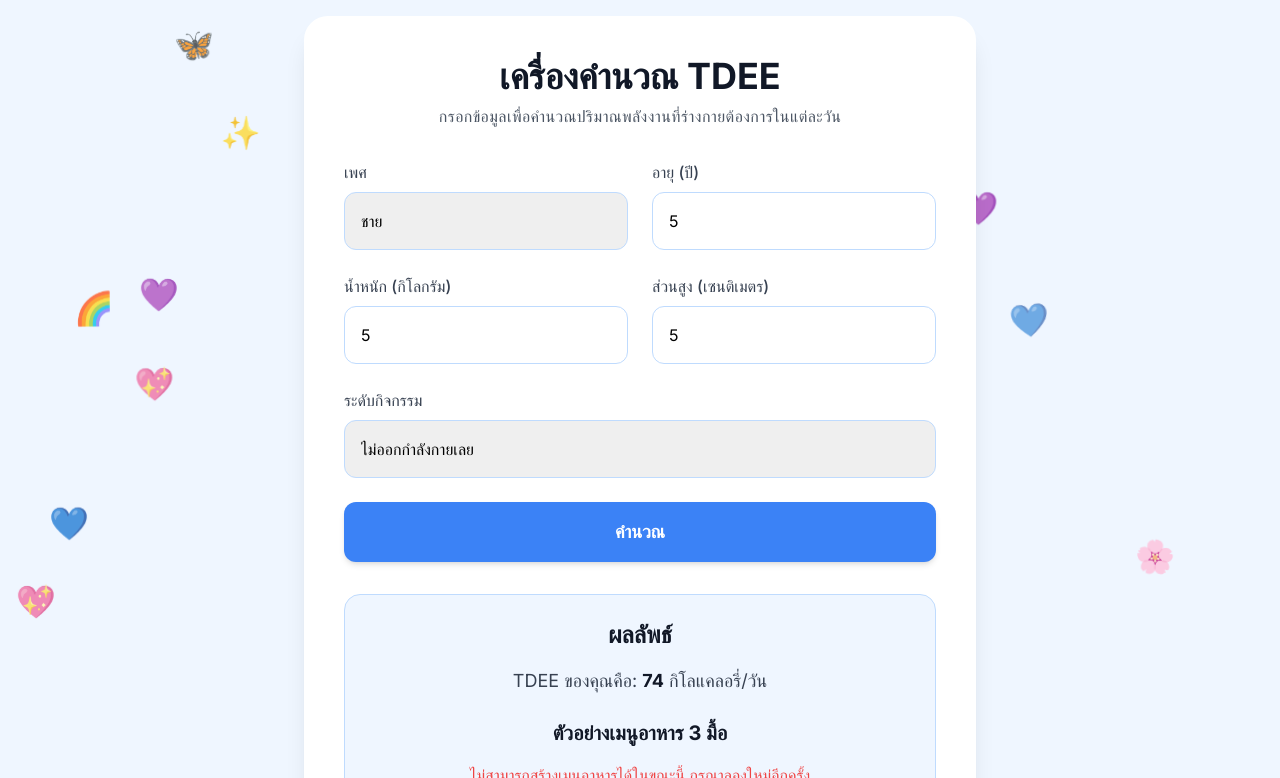
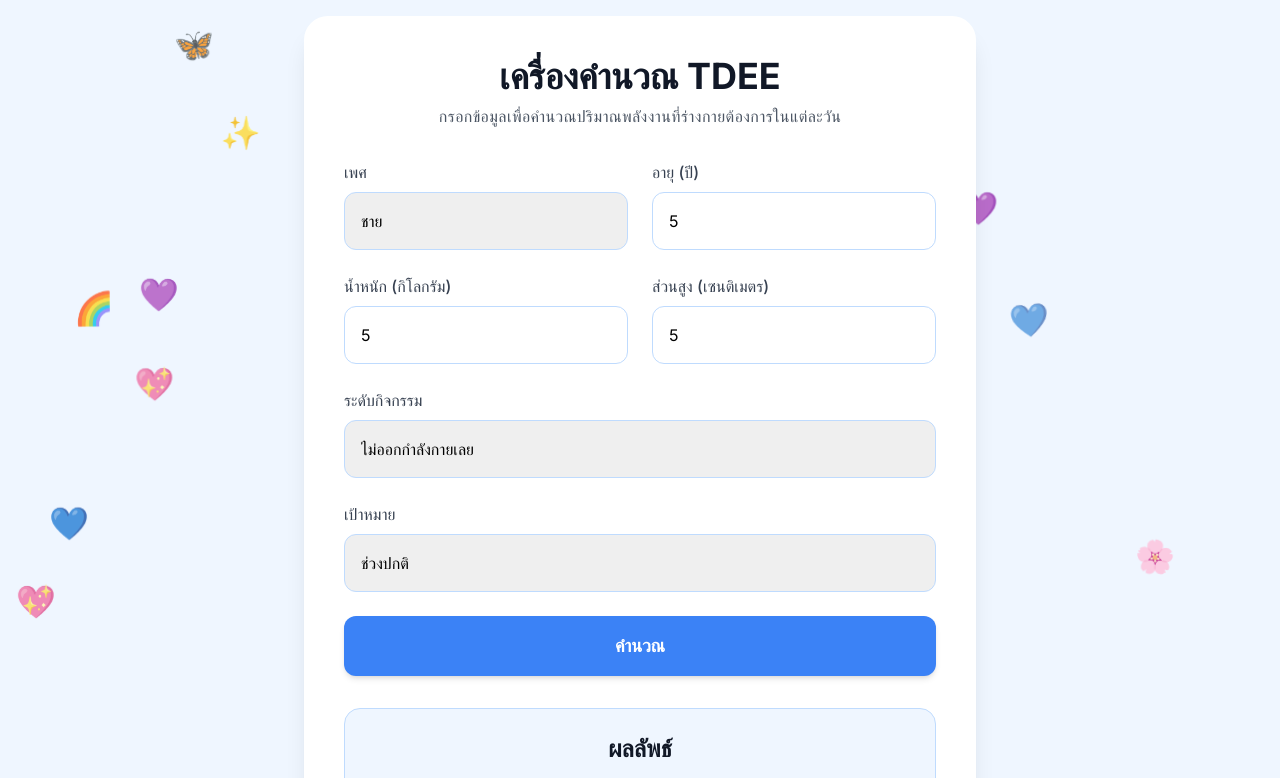
Before and after one commit to Tillyweb/tdee-calculator-app, a plain HTML site: page tdee-calculator.html in a window 1280 px wide. Both pictures are taken after typing "5", "5", "5" into the empty fields and a click on the button "คำนวณ". Shown: the top 778 px of the page. Drawn offline with nearby package versions, Linux system fonts and the light colour scheme; no server answers.

Commit message:
Update tdee-calculator.html

```diff
--- a/tdee-calculator.html
+++ b/tdee-calculator.html
@@ -72,6 +72,13 @@
                     <option value="1.9">นักกีฬา (ออกกำลังกายวันละ 2 ครั้ง)</option>
                 </select>
             </div>
+            <div>
+                <label for="goal" class="block text-gray-700 font-medium mb-1 md:mb-2 text-sm md:text-base">เป้าหมาย</label>
+                <select id="goal" class="w-full p-3 md:p-4 border border-blue-200 rounded-xl focus:ring-blue-300 focus:border-blue-300 transition-colors duration-200 appearance-none text-sm md:text-base">
+                    <option value="normal">ช่วงปกติ</option>
+                    <option value="weightLoss">ช่วงลดน้ำหนัก (แคลอรี่ 75% ของ TDEE)</option>
+                </select>
+            </div>
             <button type="submit" class="w-full bg-blue-500 text-white font-semibold py-3 md:py-4 rounded-xl hover:bg-blue-600 transition-colors duration-200 shadow-md text-base md:text-lg">
                 คำนวณ
             </button>
@@ -80,7 +87,7 @@
         <div id="result" class="mt-6 md:mt-8 p-6 bg-blue-50 rounded-2xl border border-blue-200 hidden">
             <h2 class="text-xl md:text-2xl font-bold text-gray-900 text-center mb-4">ผลลัพธ์</h2>
             <p class="text-base md:text-lg text-gray-700 text-center">
-                TDEE ของคุณคือ: <span id="tdee-value" class="font-bold text-gray-900"></span> กิโลแคลอรี่/วัน
+                ปริมาณพลังงานที่แนะนำ: <span id="final-calories" class="font-bold text-gray-900"></span> กิโลแคลอรี่/วัน
             </p>
             <div class="mt-4 md:mt-6">
                 <h3 class="text-lg md:text-xl font-semibold text-gray-900 text-center mb-4">
@@ -100,6 +107,7 @@
             const weight = parseFloat(document.getElementById('weight').value);
             const height = parseFloat(document.getElementById('height').value);
             const activityFactor = parseFloat(document.getElementById('activity').value);
+            const goal = document.getElementById('goal').value;
 
             let bmr;
             if (gender === 'male') {
@@ -109,8 +117,13 @@
             }
 
             const tdee = Math.round(bmr * activityFactor);
+            let finalCalories = tdee;
 
-            document.getElementById('tdee-value').textContent = tdee;
+            if (goal === 'weightLoss') {
+                finalCalories = Math.round(tdee * 0.75);
+            }
+
+            document.getElementById('final-calories').textContent = finalCalories;
             document.getElementById('result').classList.remove('hidden');
 
             const mealPlanDiv = document.getElementById('meal-plan');
@@ -121,7 +134,11 @@
                 const apiUrl = `https://generativelanguage.googleapis.com/v1beta/models/gemini-2.5-flash-preview-05-20:generateContent?key=${apiKey}`;
 
                 const systemPrompt = "คุณคือผู้ช่วยด้านโภชนาการที่มีความเชี่ยวชาญ กรุณาให้คำแนะนำเมนูอาหารในรูปแบบ JSON เท่านั้น โดยคำนวณจากปริมาณแคลอรี่ที่กำหนดให้";
-                const userQuery = `สร้างแผนเมนูอาหาร 3 มื้อสำหรับคนที่มีความต้องการพลังงาน ${tdee} กิโลแคลอรี่ต่อวัน เมนูต้องเป็นภาษาไทยและมีชื่อเมนูพร้อมคำอธิบายสั้นๆ (description) โดยให้แต่ละมื้อมีปริมาณแคลอรี่ใกล้เคียงกัน`;
+                const userQuery = `สร้างแผนเมนูอาหาร 3 มื้อสำหรับคนที่มีความต้องการพลังงาน ${finalCalories} กิโลแคลอรี่ต่อวัน เมนูต้องเป็นภาษาไทยและมีชื่อเมนูพร้อมคำอธิบายสั้นๆ (description) โดยให้แต่ละมื้อมีปริมาณแคลอรี่ใกล้เคียงกัน`;
+
+                if (goal === 'weightLoss') {
+                    userQuery += " ซึ่งเมนูนี้เหมาะสำหรับการลดน้ำหนักและมีปริมาณแคลอรี่ที่เหมาะสม";
+                }
 
                 const payload = {
                     contents: [{ parts: [{ text: userQuery }] }],
```
